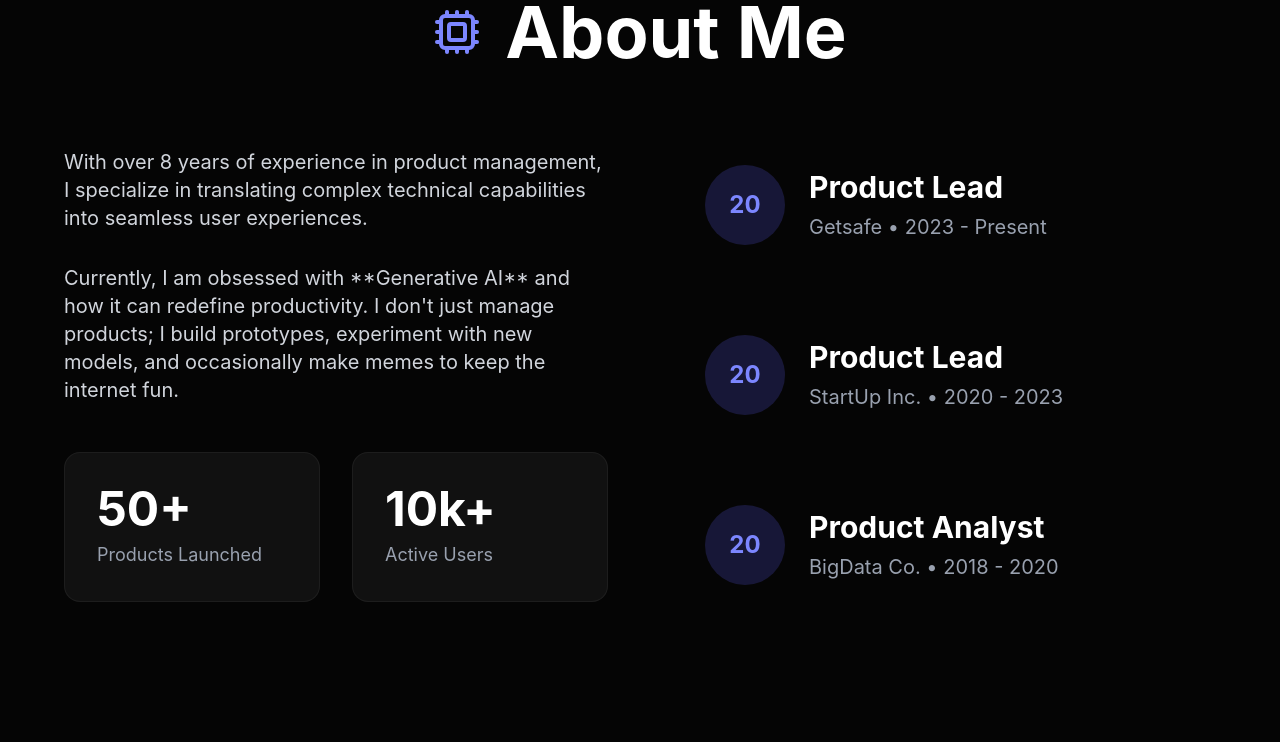
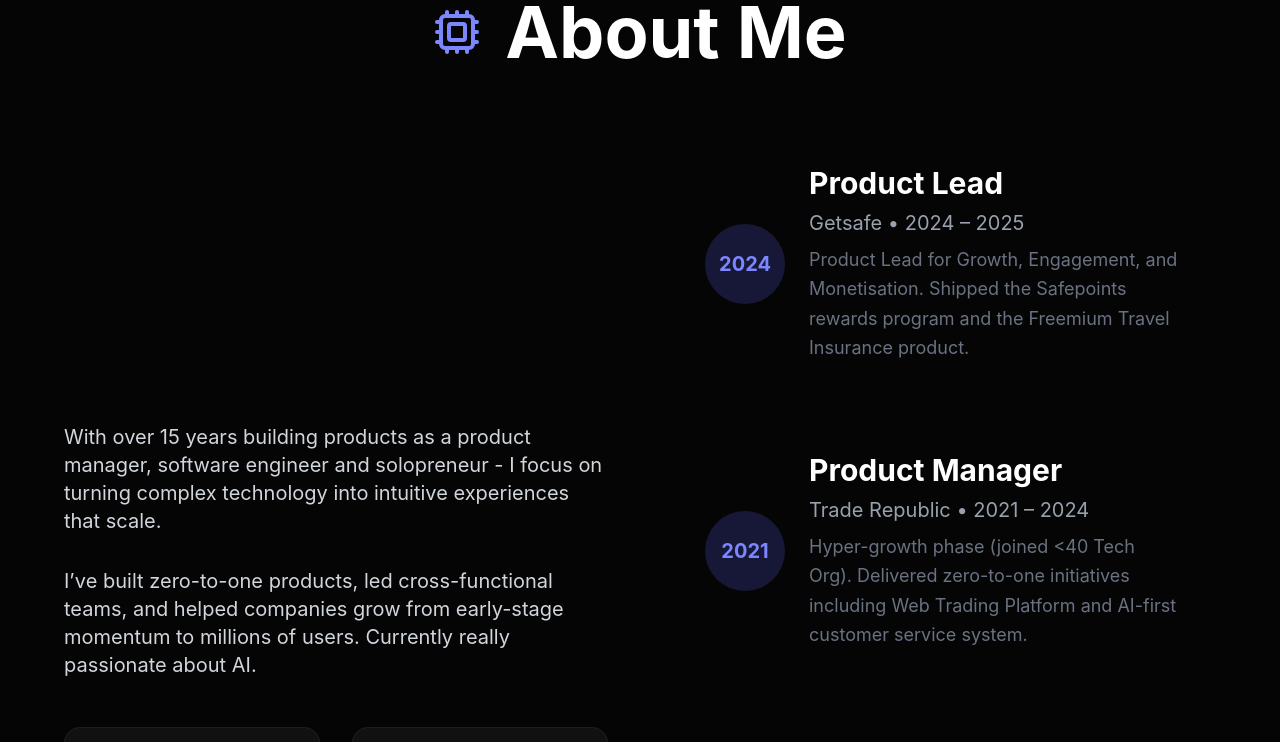
Before and after one commit to stoimeniliev/StoimenIliev-Portfolio, a React (Vite) app: page / in a window 1280 px wide. Shown: the part 900-1642 px from the top of the page. Built offline with nearby package versions, Linux system fonts and the light colour scheme.

Commit message:
Update About Me and Career Timeline

```diff
--- a/src/App.jsx
+++ b/src/App.jsx
@@ -211,28 +211,49 @@ function App() {
         <div className="grid lg:grid-cols-2 gap-12 lg:gap-16 2xl:gap-24 items-center">
           <div className="space-y-6 lg:space-y-8 2xl:space-y-10 text-gray-300 text-lg md:text-xl 2xl:text-3xl text-center lg:text-left">
             <p>
-              With over 8 years of experience in product management, I specialize in translating complex technical capabilities into seamless user experiences.
+              With over 15 years building products as a product manager, software engineer and solopreneur - I focus on turning complex technology into intuitive experiences that scale.
             </p>
             <p>
-              Currently, I am obsessed with **Generative AI** and how it can redefine productivity. I don't just manage products; I build prototypes, experiment with new models, and occasionally make memes to keep the internet fun.
+              I’ve built zero-to-one products, led cross-functional teams, and helped companies grow from early-stage momentum to millions of users. Currently really passionate about AI.
             </p>
             <div className="grid grid-cols-2 gap-4 lg:gap-8 2xl:gap-10 mt-8 lg:mt-12 2xl:mt-16">
               <div className="p-4 lg:p-8 2xl:p-10 bg-white/5 rounded-2xl 2xl:rounded-3xl border border-white/5">
-                <h4 className="text-3xl lg:text-5xl 2xl:text-7xl font-bold text-white mb-1 lg:mb-2 2xl:mb-4">50+</h4>
-                <div className="text-sm lg:text-lg 2xl:text-2xl text-gray-400">Products Launched</div>
+                <h4 className="text-3xl lg:text-5xl 2xl:text-7xl font-bold text-white mb-1 lg:mb-2 2xl:mb-4">15y+</h4>
+                <div className="text-sm lg:text-lg 2xl:text-2xl text-gray-400">Experience</div>
               </div>
               <div className="p-4 lg:p-8 2xl:p-10 bg-white/5 rounded-2xl 2xl:rounded-3xl border border-white/5">
-                <h4 className="text-3xl lg:text-5xl 2xl:text-7xl font-bold text-white mb-1 lg:mb-2 2xl:mb-4">10k+</h4>
-                <div className="text-sm lg:text-lg 2xl:text-2xl text-gray-400">Active Users</div>
+                <h4 className="text-3xl lg:text-5xl 2xl:text-7xl font-bold text-white mb-1 lg:mb-2 2xl:mb-4">Zero</h4>
+                <div className="text-sm lg:text-lg 2xl:text-2xl text-gray-400">To One</div>
               </div>
             </div>
           </div>
           <div className="space-y-4 lg:space-y-6 2xl:space-y-8">
-            {/* Career Timeline - Simplified */}
+            {/* Career Timeline */}
             {[
-              { role: 'Product Lead', company: 'Getsafe', year: '2023 - Present' },
-              { role: 'Product Lead', company: 'StartUp Inc.', year: '2020 - 2023' },
-              { role: 'Product Analyst', company: 'BigData Co.', year: '2018 - 2020' },
+              {
+                role: 'Product Lead',
+                company: 'Getsafe',
+                year: '2024 – 2025',
+                desc: 'Product Lead for Growth, Engagement, and Monetisation. Shipped the Safepoints rewards program and the Freemium Travel Insurance product.'
+              },
+              {
+                role: 'Product Manager',
+                company: 'Trade Republic',
+                year: '2021 – 2024',
+                desc: 'Hyper-growth phase (joined <40 Tech Org). Delivered zero-to-one initiatives including Web Trading Platform and AI-first customer service system.'
+              },
+              {
+                role: 'MBA Candidate',
+                company: 'Cornell University',
+                year: '2019 – 2020',
+                desc: 'Merit-based scholarship + Fulbright. Focus on Leadership, Strategy, and AI.'
+              },
+              {
+                role: 'Founder & Engineer',
+                company: 'Solopreneur',
+                year: '2009 – 2019',
+                desc: 'A decade of experience as a founder, full-stack engineer, and product builder across various companies and projects.'
+              },
             ].map((job, index) => (
               <motion.div
                 key={index}
@@ -242,12 +263,13 @@ function App() {
                 transition={{ delay: index * 0.1 }}
                 className="flex items-center gap-4 lg:gap-6 2xl:gap-8 p-4 lg:p-8 2xl:p-10 rounded-xl lg:rounded-2xl 2xl:rounded-3xl hover:bg-white/5 transition-colors border border-transparent hover:border-white/5"
               >
-                <div className="w-12 h-12 lg:w-20 lg:h-20 2xl:w-24 2xl:h-24 rounded-full bg-indigo-500/20 flex items-center justify-center text-indigo-400 font-bold text-base lg:text-2xl 2xl:text-3xl flex-shrink-0">
-                  {job.year.substring(0, 2)}
+                <div className="w-12 h-12 lg:w-20 lg:h-20 2xl:w-24 2xl:h-24 rounded-full bg-indigo-500/20 flex items-center justify-center text-indigo-400 font-bold text-xs lg:text-xl 2xl:text-2xl flex-shrink-0">
+                  {job.year.split('–')[0].trim()}
                 </div>
                 <div className="text-left">
                   <h4 className="font-bold text-lg lg:text-3xl 2xl:text-4xl text-white mb-1 lg:mb-2 2xl:mb-3">{job.role}</h4>
-                  <p className="text-gray-400 text-sm lg:text-xl 2xl:text-2xl">{job.company} • {job.year}</p>
+                  <p className="text-gray-400 text-sm lg:text-xl 2xl:text-2xl mb-2">{job.company} • {job.year}</p>
+                  <p className="text-gray-500 text-xs lg:text-lg 2xl:text-xl leading-relaxed">{job.desc}</p>
                 </div>
               </motion.div>
             ))}
```
